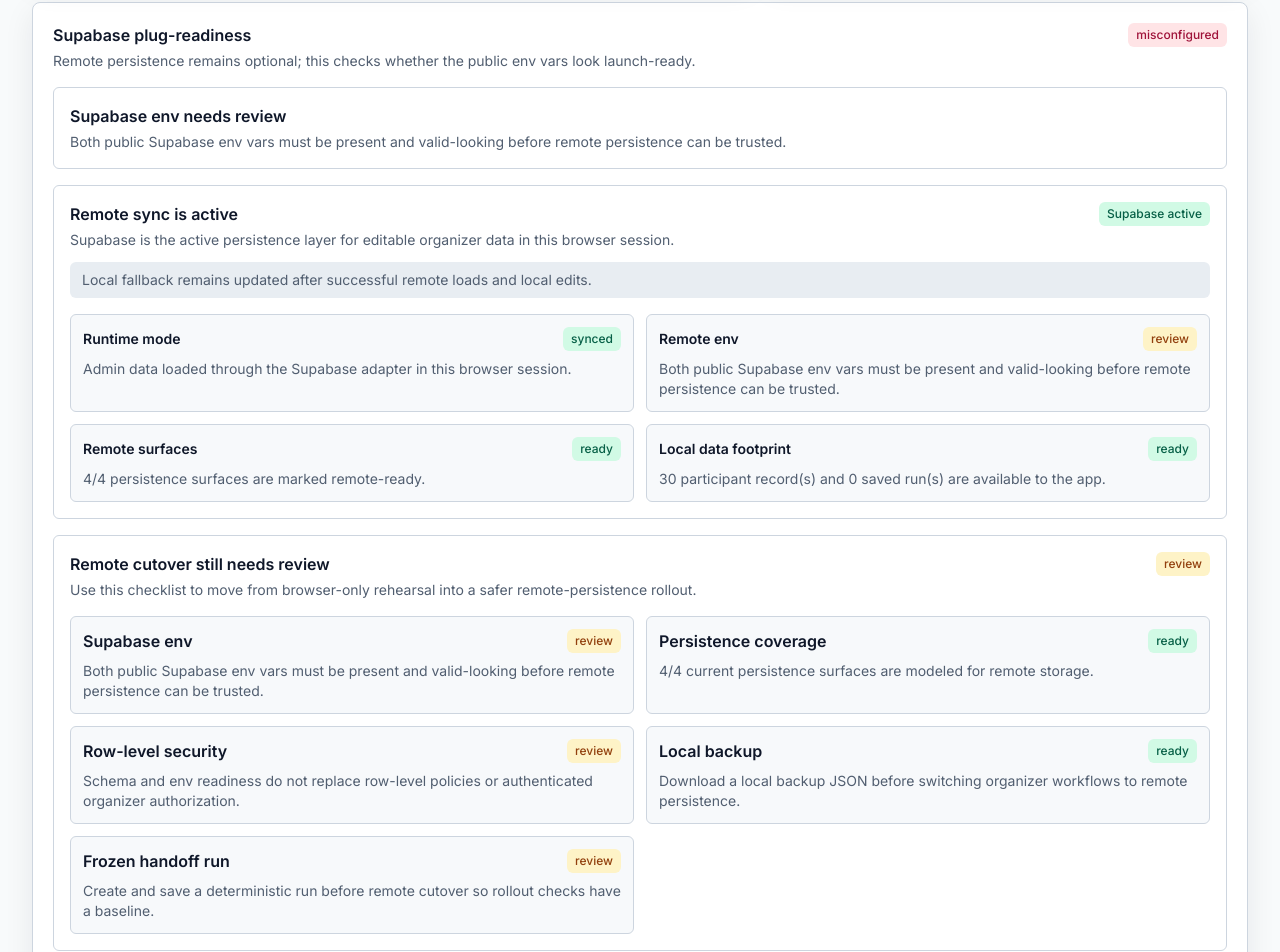
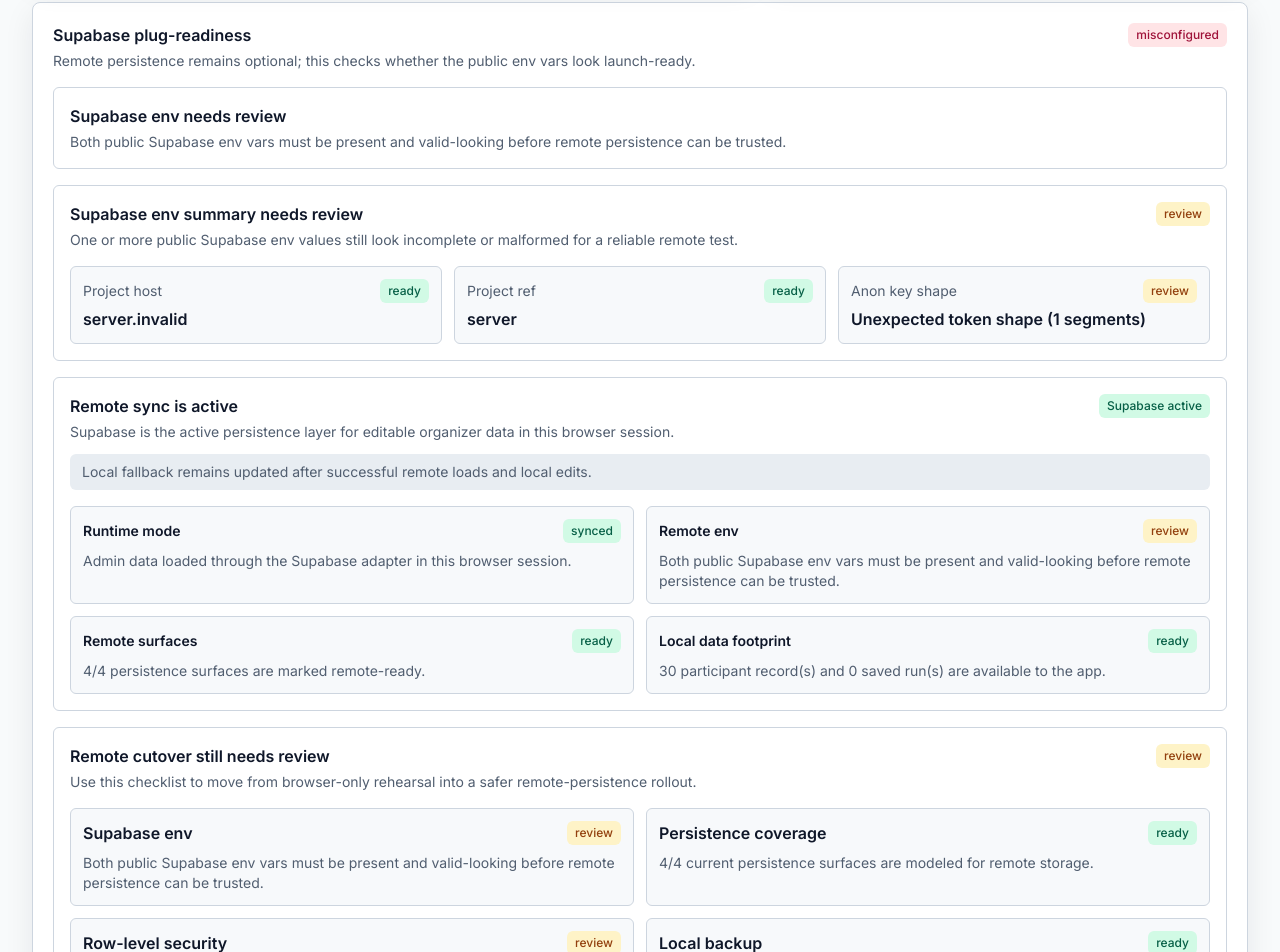
Before and after one commit to best-ed/HackMatch-AI, a Next.js app: page /admin in a window 1280 px wide. Shown: the part 5078-6030 px from the top of the page. Built offline with nearby package versions, Linux system fonts and the light colour scheme; no server answers; the database is empty.

Commit message:
feat: surface richer Supabase env signals on overview

```diff
--- a/app/admin/page.tsx
+++ b/app/admin/page.tsx
@@ -28,6 +28,7 @@ import { getFinalSavedRun } from "@/lib/saved-run-final";
 import { type AdminRuntimeSignals } from "@/lib/admin-runtime-signals";
 import { validateMatchingSettings } from "@/lib/settings-guardrails";
 import { evaluateSupabaseReadiness } from "@/lib/supabase-readiness";
+import { buildSupabaseEnvSummary } from "@/lib/supabase-env-summary";
 import { evaluateSupabaseRlsReadiness, type SupabaseRlsReadinessItem } from "@/lib/supabase-rls-readiness";
 import { evaluateSupabaseSchemaReadiness, type SupabaseSchemaReadinessItem } from "@/lib/supabase-schema-readiness";
 import { buildSupabaseSyncSummary } from "@/lib/supabase-sync-status";
@@ -99,6 +100,10 @@ export default function AdminPage() {
     lockedTeamCount: settings.lockedTeams?.length ?? 0
   });
   const supabaseReadiness = evaluateSupabaseReadiness({
+    url: process.env.NEXT_PUBLIC_SUPABASE_URL,
+    anonKey: process.env.NEXT_PUBLIC_SUPABASE_ANON_KEY
+  });
+  const supabaseEnvSummary = buildSupabaseEnvSummary({
     url: process.env.NEXT_PUBLIC_SUPABASE_URL,
     anonKey: process.env.NEXT_PUBLIC_SUPABASE_ANON_KEY
   });
@@ -427,6 +432,30 @@ export default function AdminPage() {
           <div className="font-semibold">{supabaseReadiness.title}</div>
           <p className="mt-1 text-sm text-muted-foreground">{supabaseReadiness.detail}</p>
         </div>
+        <div className="rounded-md border border-border bg-white p-4">
+          <div className="flex flex-wrap items-start justify-between gap-3">
+            <div>
+              <div className="font-semibold">{supabaseEnvSummary.title}</div>
+              <p className="mt-1 text-sm text-muted-foreground">{supabaseEnvSummary.detail}</p>
+            </div>
+            <Badge className={supabaseEnvSummary.status === "ready" ? "bg-emerald-100 text-emerald-800" : supabaseEnvSummary.status === "local" ? "bg-slate-100 text-slate-800" : "bg-amber-100 text-amber-800"}>
+              {supabaseEnvSummary.status}
+            </Badge>
+          </div>
+          <div className="mt-4 grid gap-3 md:grid-cols-3">
+            {supabaseEnvSummary.checks.map((check) => (
+              <div className="rounded-md border border-border bg-muted/35 p-3" key={check.label}>
+                <div className="flex flex-wrap items-center justify-between gap-2">
+                  <div className="text-sm text-muted-foreground">{check.label}</div>
+                  <Badge className={check.status === "ready" ? "bg-emerald-100 text-emerald-800" : "bg-amber-100 text-amber-800"}>
+                    {check.status}
+                  </Badge>
+                </div>
+                <div className="mt-1 font-semibold">{check.value}</div>
+              </div>
+            ))}
+          </div>
+        </div>
         <AdminSupabaseSyncSummary summary={supabaseSyncSummary} />
         <div className="rounded-md border border-border bg-white p-4">
           <div className="flex flex-wrap items-start justify-between gap-3">
```
